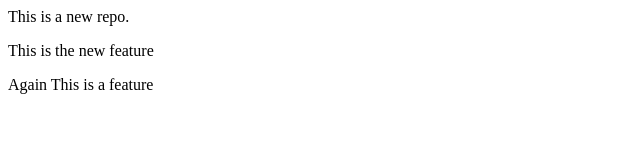
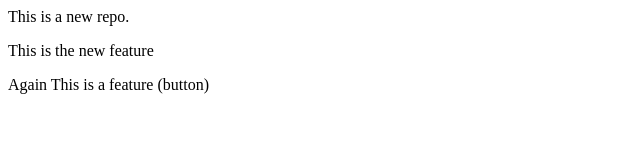
Before and after one commit to Ayush1124roy/localrepo, a plain HTML site: page index.html in a window 1280 px wide. Shown: the full height of the page, 0-640 px from the left. Drawn offline with Linux system fonts and the light colour scheme.

Commit message:
Add button in feature

```diff
--- a/index.html
+++ b/index.html
@@ -1,3 +1,3 @@
 <p>This is a new repo.</p>
 <p>This is the new feature</p>
-<p>Again This is a feature</p>
+<p>Again This is a feature (button)</p>
```
